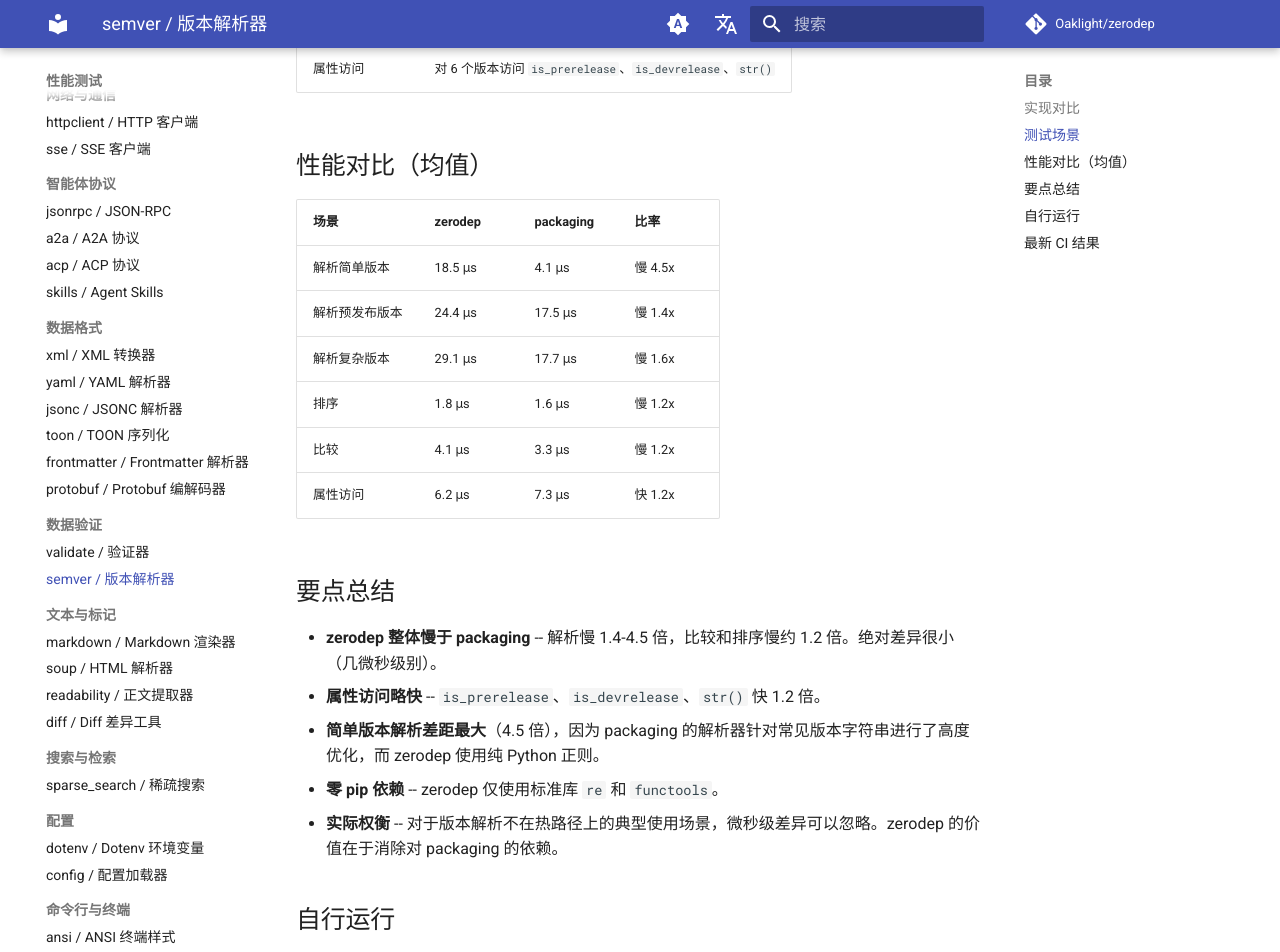
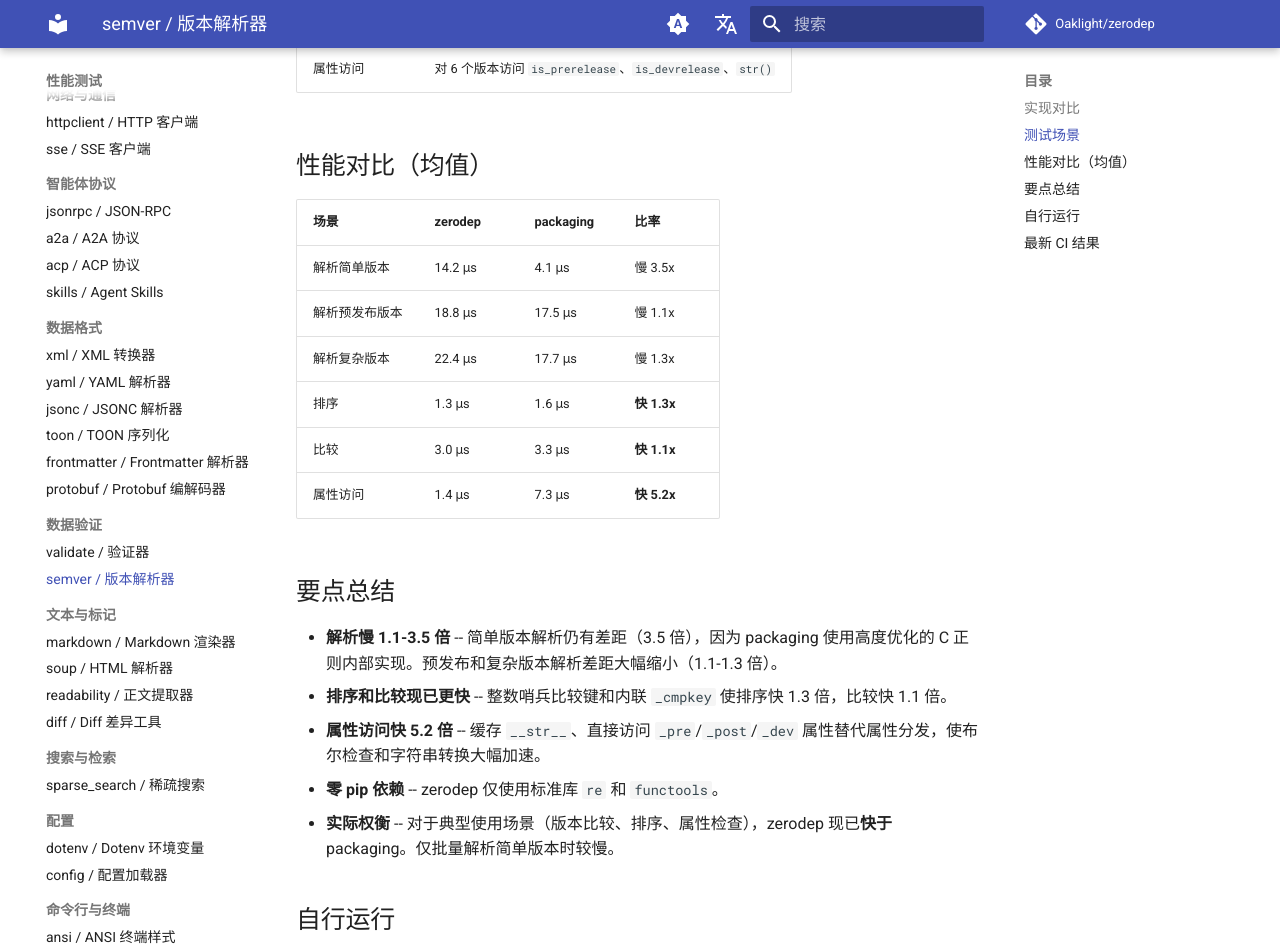
Before and after one commit to Oaklight/zerodep, an MkDocs documentation site: the page built from docs/benchmarks/semver.md, in a window 1280 px wide and 1400 px high, scrolled down 1026 px. Shown: the top 952 px of the window. Built offline with MkDocs 1.6.1 and Material for MkDocs 9.7.7, drawn with Linux system fonts in a browser that asks for light colours; comment, search, counter and statistics services are not loaded; some of the changed text lies outside the part shown.

Commit message:
docs: update semver benchmark and changelog for parse/comparison optimization

```diff
--- a/docs/benchmarks/semver.md
+++ b/docs/benchmarks/semver.md
@@ -7,13 +7,13 @@
     - **Python:** 3.12
     - **工具:** pytest-benchmark 5.2.3（报告均值）
     - **对标库:** packaging 26.1
-    - **最后更新:** 2026-04-15
+    - **最后更新:** 2026-04-20
 
 ## 实现对比
 
 | 实现 | 文件/包 | 说明 |
 |------|---------|------|
-| **zerodep** | `semver.py` | 纯 Python PEP 440 解析器，使用 `re` + `functools.total_ordering` |
+| **zerodep** | `semver.py` | 纯 Python PEP 440 解析器，使用 `re`，内联比较键 + 整数哨兵 |
 | **packaging** | *（参考库）* | Python 标准打包库 |
 
 ## 测试场景
@@ -31,20 +31,20 @@
 
 | 场景 | zerodep | packaging | 比率 |
 |------|---------|-----------|------|
-| 解析简单版本 | 18.5 μs | 4.1 μs | 慢 4.5x |
-| 解析预发布版本 | 24.4 μs | 17.5 μs | 慢 1.4x |
-| 解析复杂版本 | 29.1 μs | 17.7 μs | 慢 1.6x |
-| 排序 | 1.8 μs | 1.6 μs | 慢 1.2x |
-| 比较 | 4.1 μs | 3.3 μs | 慢 1.2x |
-| 属性访问 | 6.2 μs | 7.3 μs | 快 1.2x |
+| 解析简单版本 | 14.2 μs | 4.1 μs | 慢 3.5x |
+| 解析预发布版本 | 18.8 μs | 17.5 μs | 慢 1.1x |
+| 解析复杂版本 | 22.4 μs | 17.7 μs | 慢 1.3x |
+| 排序 | 1.3 μs | 1.6 μs | **快 1.3x** |
+| 比较 | 3.0 μs | 3.3 μs | **快 1.1x** |
+| 属性访问 | 1.4 μs | 7.3 μs | **快 5.2x** |
 
 ## 要点总结
 
-- **zerodep 整体慢于 packaging** -- 解析慢 1.4-4.5 倍，比较和排序慢约 1.2 倍。绝对差异很小（几微秒级别）。
-- **属性访问略快** -- `is_prerelease`、`is_devrelease`、`str()` 快 1.2 倍。
-- **简单版本解析差距最大**（4.5 倍），因为 packaging 的解析器针对常见版本字符串进行了高度优化，而 zerodep 使用纯 Python 正则。
+- **解析慢 1.1-3.5 倍** -- 简单版本解析仍有差距（3.5 倍），因为 packaging 使用高度优化的 C 正则内部实现。预发布和复杂版本解析差距大幅缩小（1.1-1.3 倍）。
+- **排序和比较现已更快** -- 整数哨兵比较键和内联 `_cmpkey` 使排序快 1.3 倍，比较快 1.1 倍。
+- **属性访问快 5.2 倍** -- 缓存 `__str__`、直接访问 `_pre`/`_post`/`_dev` 属性替代属性分发，使布尔检查和字符串转换大幅加速。
 - **零 pip 依赖** -- zerodep 仅使用标准库 `re` 和 `functools`。
-- **实际权衡** -- 对于版本解析不在热路径上的典型使用场景，微秒级差异可以忽略。zerodep 的价值在于消除对 packaging 的依赖。
+- **实际权衡** -- 对于典型使用场景（版本比较、排序、属性检查），zerodep 现已**快于** packaging。仅批量解析简单版本时较慢。
 
 ## 自行运行
 
```
Also changed, not shown: docs/changelog.md (+2 -1 lines).
